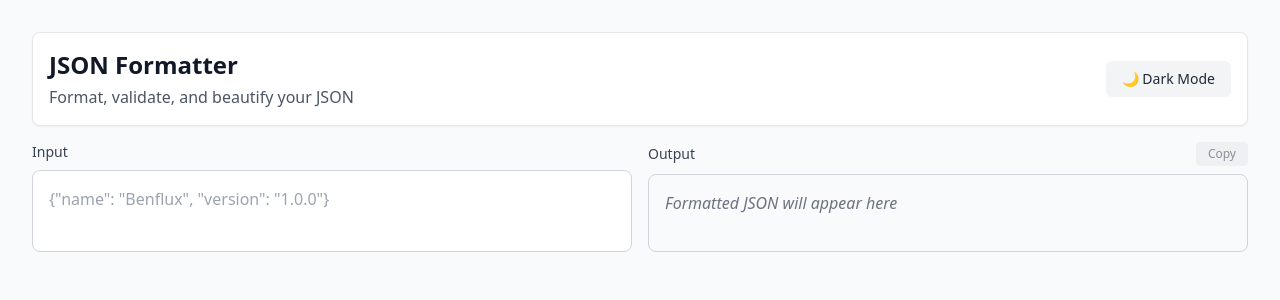
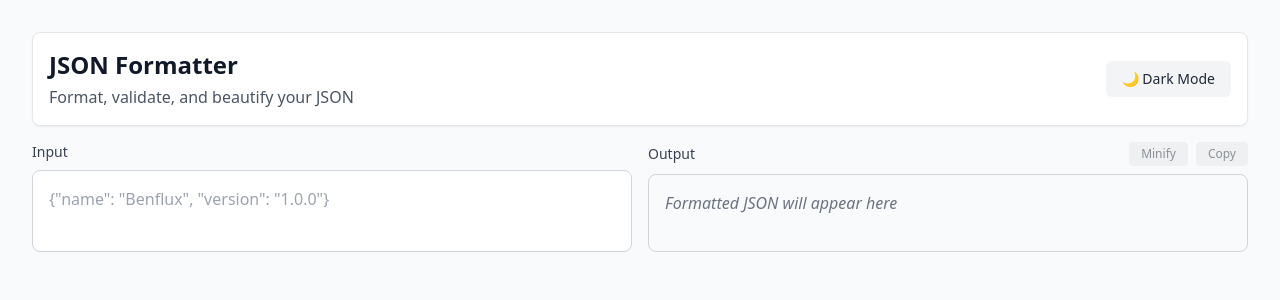
Before and after one commit to benflux-company/benflux-devtools, a Next.js app in the folder apps/web/: page /tools/json-formatter in a window 1280 px wide. Shown: the top 300 px of the page. Built offline with nearby package versions, Linux system fonts and the light colour scheme.

Commit message:
feat: add format/minify toggle to JSON formatter

```diff
--- a/apps/web/src/components/tools/JsonFormatter.tsx
+++ b/apps/web/src/components/tools/JsonFormatter.tsx
@@ -1,6 +1,6 @@
 "use client";
 
-import { useState, useEffect } from "react";
+import { useState, useEffect, useMemo } from "react";
 import { highlightJson } from "../../lib/json-highlighter";
 import { validateJson, ValidationResult } from "../../lib/json-formatter";
 import { useCopyToClipboard } from "../../hooks/useCopyToClipboard";
@@ -8,6 +8,7 @@ import { useCopyToClipboard } from "../../hooks/useCopyToClipboard";
 export function JsonFormatter() {
   const [input, setInput] = useState("");
   const [isDark, setIsDark] = useState(false);
+  const [isMinified, setIsMinified] = useState(false);
   const [validation, setValidation] = useState<ValidationResult>({ valid: true, parsed: null });
   const { copy, copied } = useCopyToClipboard();
 
@@ -27,10 +28,12 @@ export function JsonFormatter() {
     setIsDark(isDarkMode);
   };
 
-  let formattedJson = "";
-  if (validation.valid && validation.parsed !== null) {
-    formattedJson = JSON.stringify(validation.parsed, null, 2);
-  }
+  const formattedJson = useMemo(() => {
+    if (!validation.valid || validation.parsed === null) return "";
+    return isMinified
+      ? JSON.stringify(validation.parsed)
+      : JSON.stringify(validation.parsed, null, 2);
+  }, [validation, isMinified]);
 
   return (
     <div className="flex flex-col h-full gap-4">
@@ -87,6 +90,14 @@ export function JsonFormatter() {
         <div className="flex flex-col gap-2">
           <div className="flex items-center justify-between">
             <label className="text-sm font-medium text-gray-700 dark:text-gray-300">Output</label>
+            <div className="flex gap-2">
+              <button
+                onClick={() => setIsMinified(!isMinified)}
+                disabled={!validation.valid || !input.trim()}
+                className="px-3 py-1 text-xs font-medium bg-gray-200 dark:bg-gray-700 text-gray-800 dark:text-gray-200 rounded hover:bg-gray-300 dark:hover:bg-gray-600 disabled:opacity-50 disabled:cursor-not-allowed transition-colors"
+              >
+                {isMinified ? "Format" : "Minify"}
+              </button>
               <button
                 onClick={() => copy(formattedJson)}
                 disabled={!validation.valid || !input.trim()}
@@ -94,6 +105,7 @@ export function JsonFormatter() {
               >
                 {copied ? "Copied!" : "Copy"}
               </button>
+            </div>
           </div>
           <div className="flex-1 w-full p-4 bg-gray-50 dark:bg-gray-800 border border-gray-300 dark:border-gray-600 rounded-lg overflow-auto">
             {!input.trim() ? (
```
Lines whose indentation alone changed are shown as unchanged.
